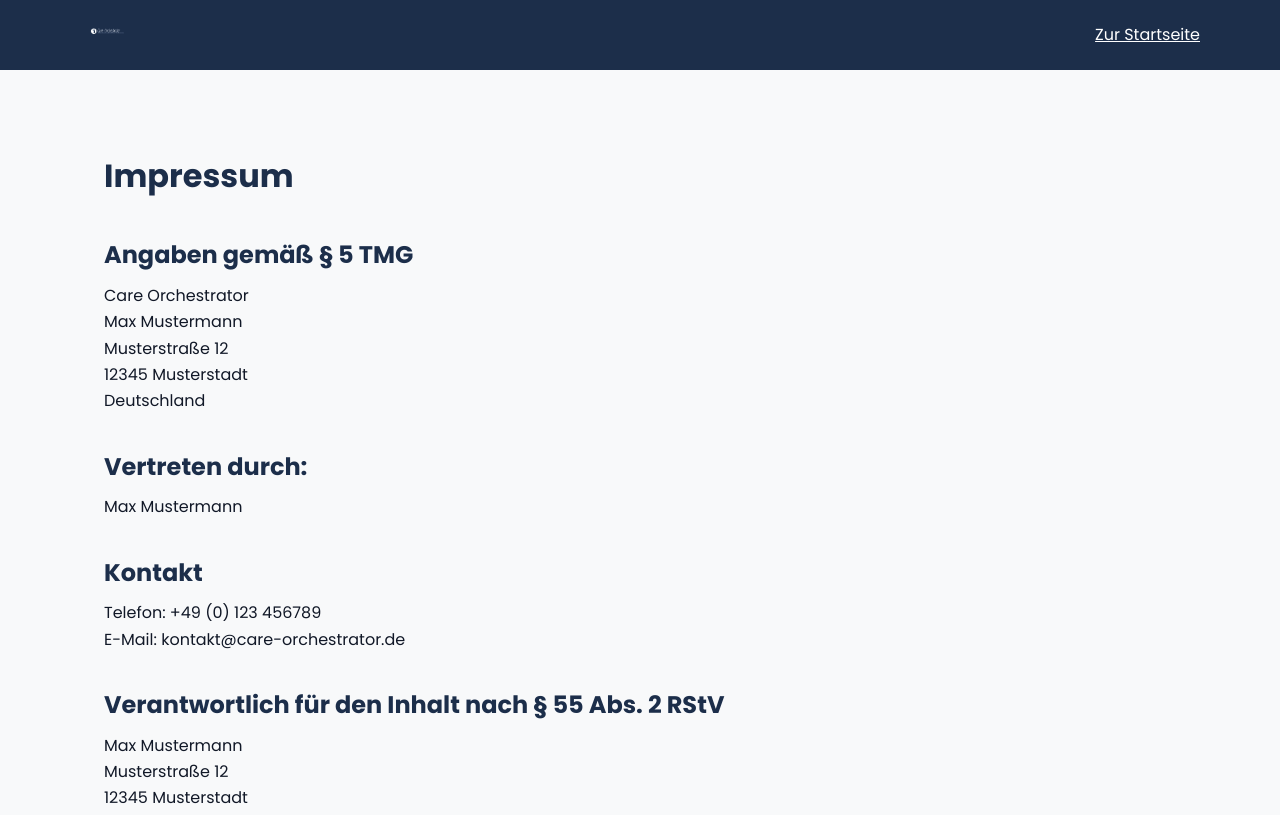
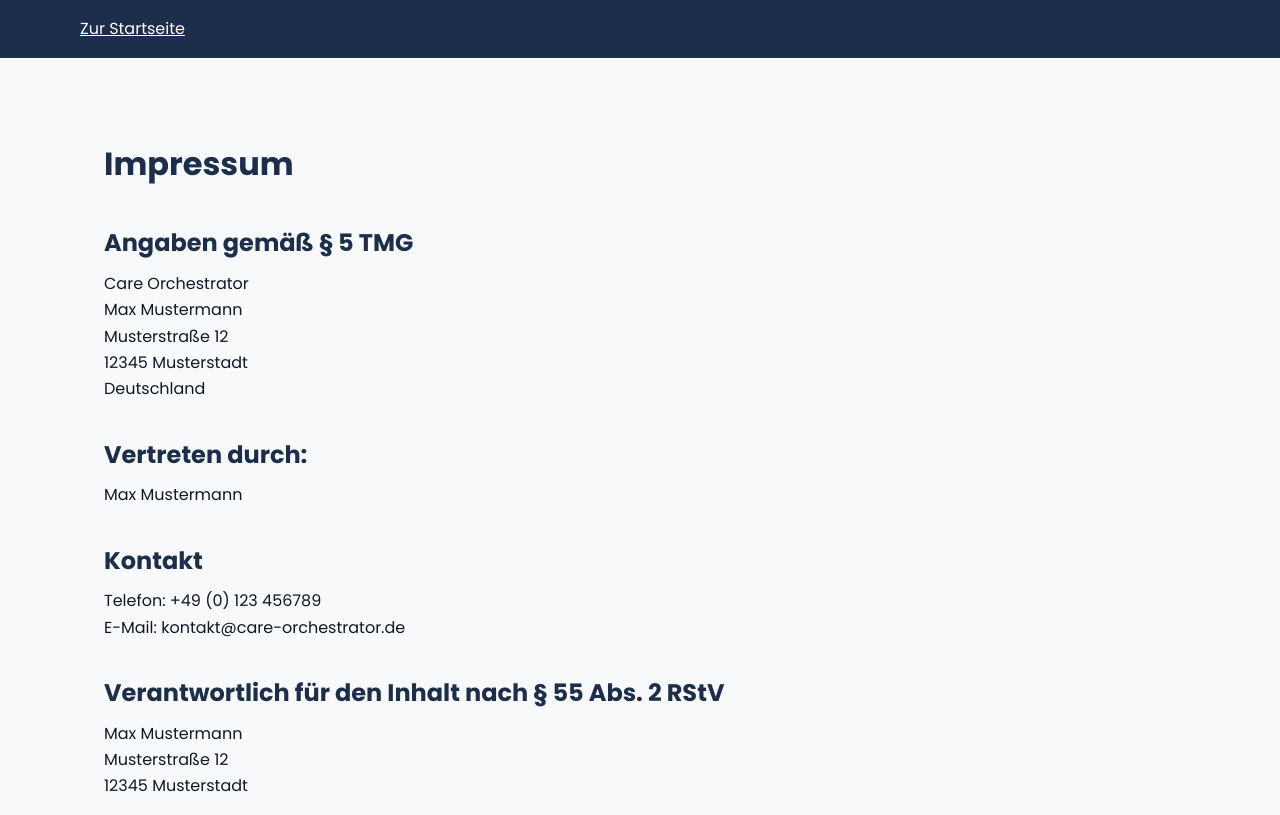
Before and after one commit to bugihh/care-orchestrator-homepage, a plain HTML site: page impressum.html in a window 1280 px wide. Shown: the top 815 px of the page. Drawn offline with Linux system fonts and the light colour scheme.

Commit message:
Update impressum.html

```diff
--- a/impressum.html
+++ b/impressum.html
@@ -66,9 +66,6 @@
 <body>
   <header>
     <div class="nav">
-      <div class="brand">
-        <img src="assets/images/carelogo.png" alt="Care Orchestrator" class="logo-img">
-      </div>
       <div class="nav-right">
         <a href="index.html" style="color:white; text-decoration:underline;">Zur Startseite</a>
       </div>
```
